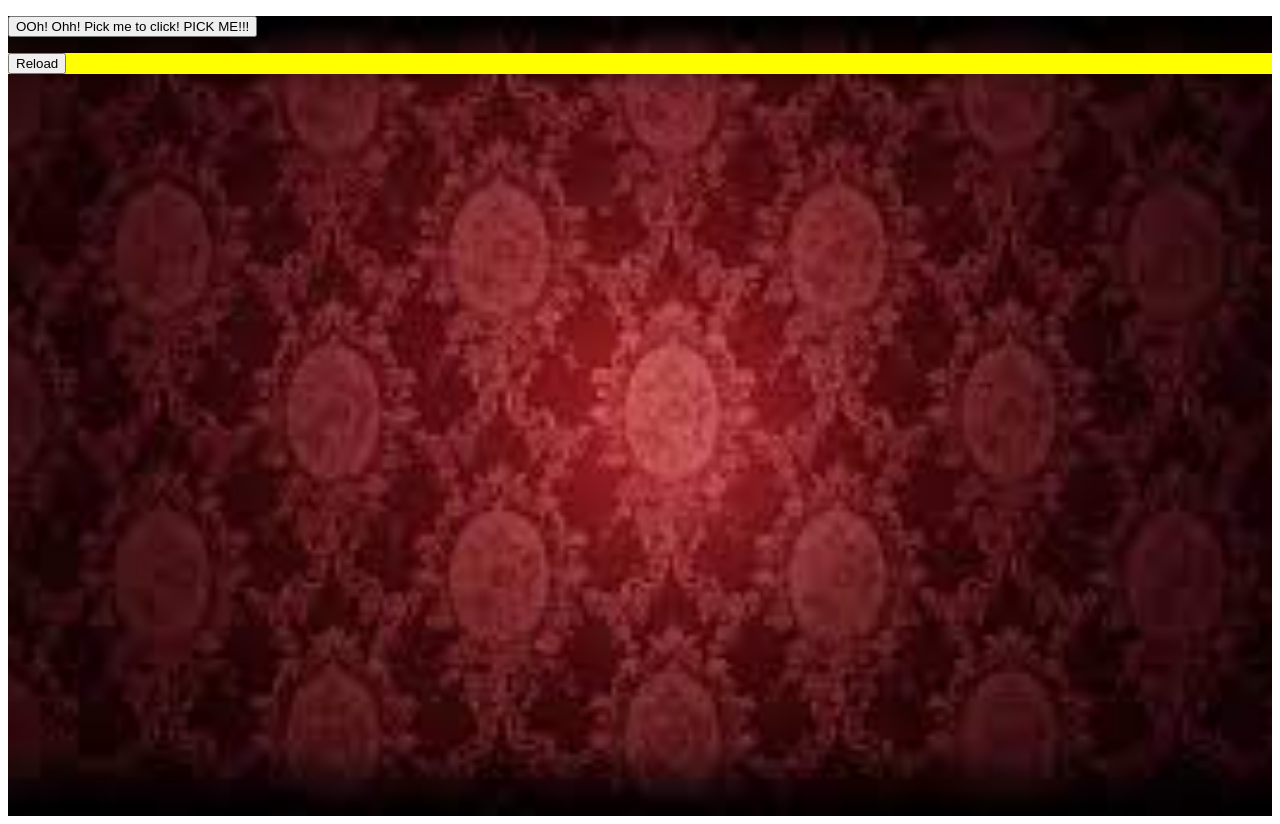
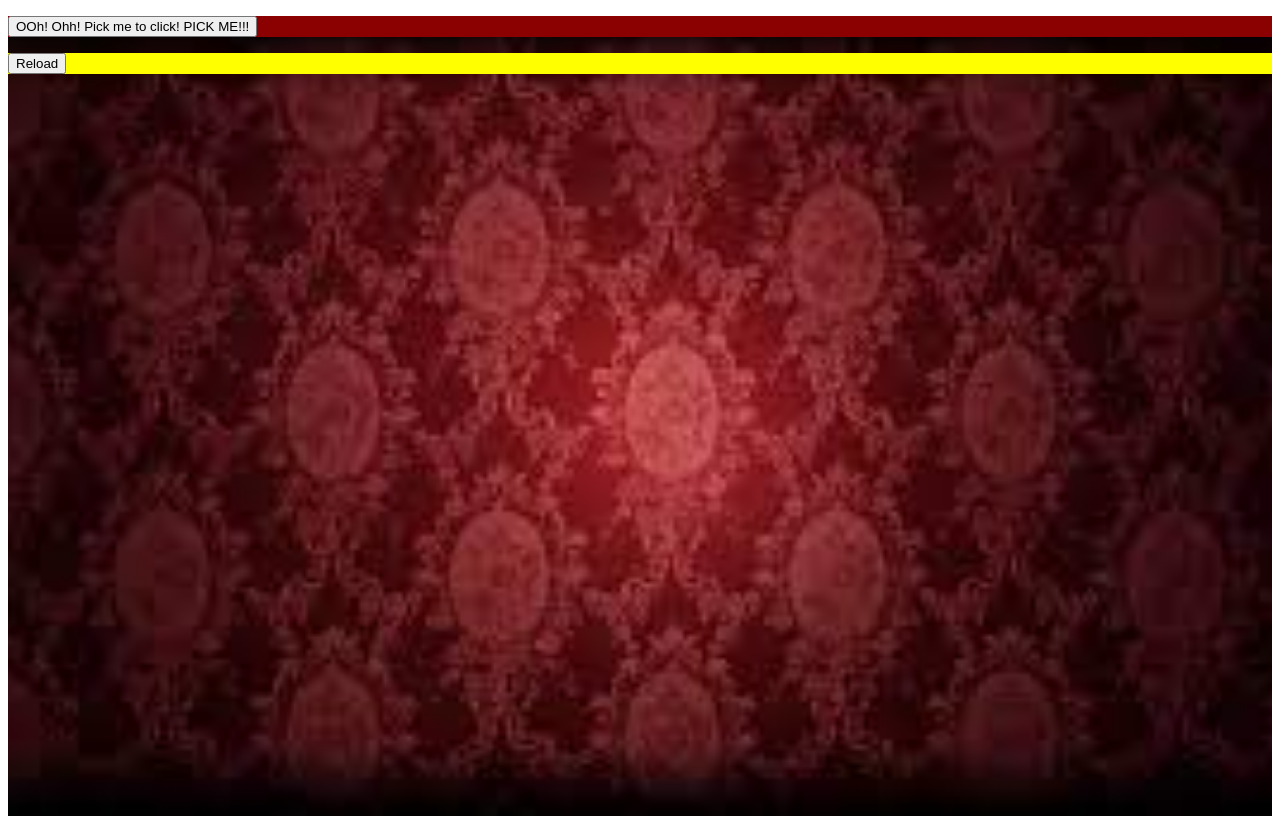
Before and after one commit to 20076846/Twenty, a plain HTML site: page index.html in a window 1280 px wide. Drawn offline with Linux system fonts and the light colour scheme.

Commit message:
something kewl

```diff
--- a/style.css
+++ b/style.css
@@ -13,6 +13,10 @@
     background-repeat: no-repeat;
 }
 
+.bootow2 {
+    background-color: darkred;
+}
+
 .bootow {
     background-color: yellow;
 }
```
